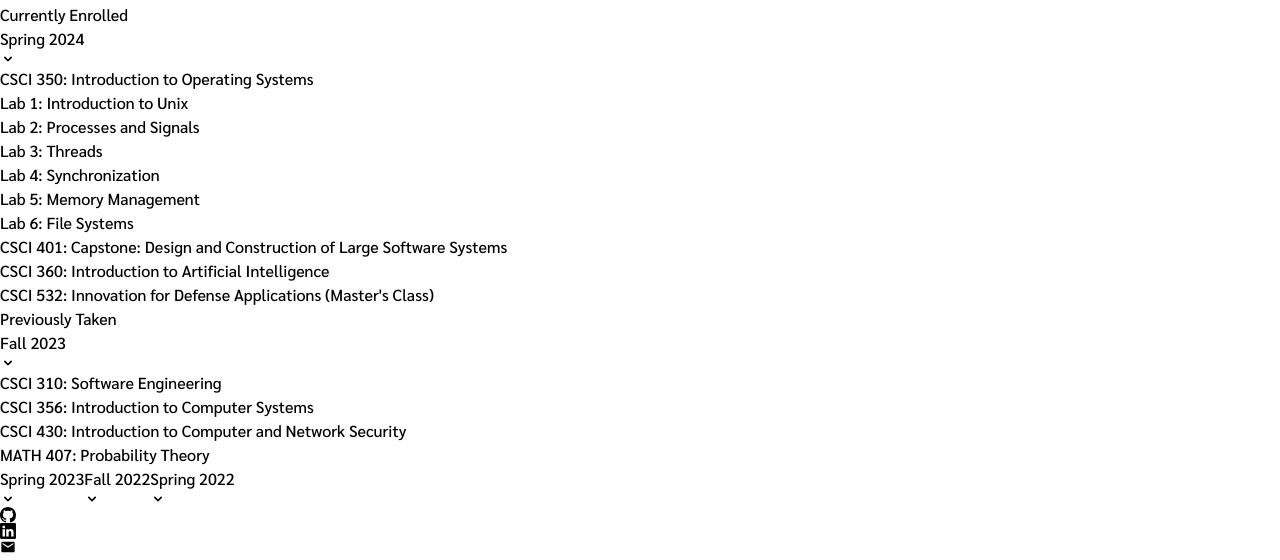
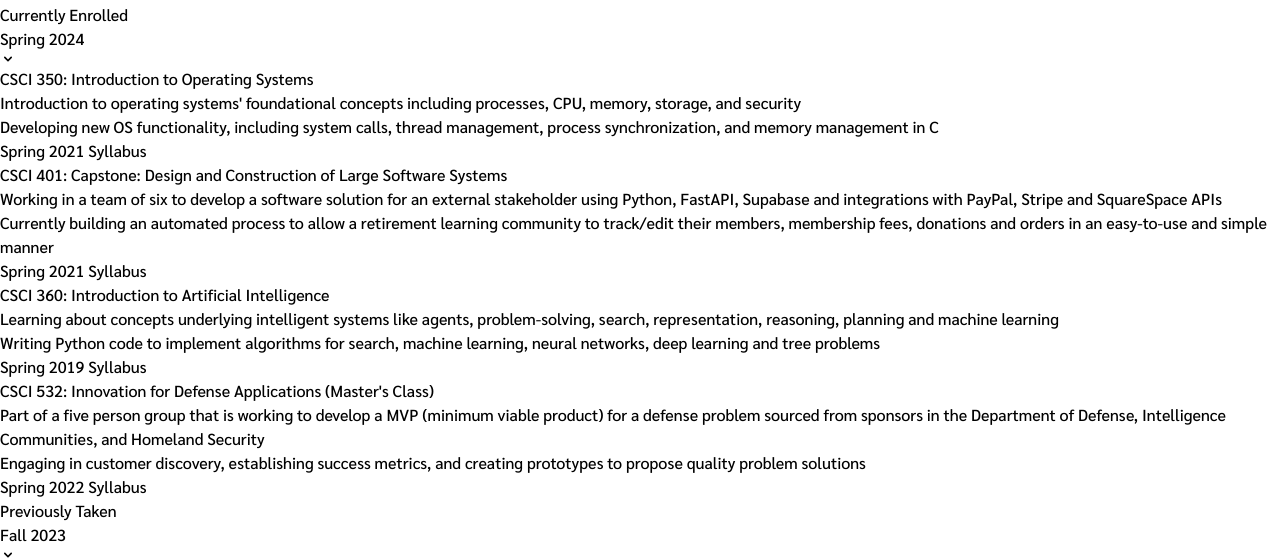
Before and after one commit to mantejl/personalWebsite, a Next.js app: page /coursework in a window 1280 px wide. Shown: the part 205-765 px from the top of the page. Built offline with nearby package versions, Linux system fonts and the light colour scheme.

Commit message:
coursework additions

```diff
--- a/app/components/NavBar.js
+++ b/app/components/NavBar.js
@@ -6,13 +6,13 @@ import { Navbar } from "flowbite-react";
 export default function NavBar() {
   return (
     <Navbar fluid rounded>
-      <Navbar.Brand>
+      <Navbar.Brand as={Link} href="/">
         <img
           src="/favicon.ico"
-          className="mr-3 h-12 pt-2 ml-2 mt-3 mb-3"
+          className="mr-3 h-12 pt-2 ml-2 mt-3 mb-2"
           alt="Flowbite React Logo"
         />
-        <span className="self-center font-serif whitespace-nowrap text-3xl font-semibold text-blue-900 pt-2">
+        <span className="self-center whitespace-nowrap text-3xl font-semibold text-blue-900 pt-2">
           Mantej Lamba
         </span>
       </Navbar.Brand>
--- a/app/coursework/page.js
+++ b/app/coursework/page.js
@@ -7,32 +7,126 @@ const CourseworkPage = () => {
   return (
     <div>
       <div>
-        <p className="font-bold text-2xl mb-2 ml-4 mt-4 text-blue-900">
+        <p className="font-bold text-3xl mb-2 ml-4 mt-4 text-blue-900">
           Currently Enrolled
         </p>
         <Accordion>
           <Accordion.Panel>
             <Accordion.Title>Spring 2024</Accordion.Title>
             <Accordion.Content>
-              <ul className="list-disc pl-5">
-                <li>
-                  CSCI 350: Introduction to Operating Systems
+              <ul className="list-disc pl-5 text-xl">
+                <li className="pb-4">
+                  <p className="text-2xl font-extrabold">
+                    CSCI 350: Introduction to Operating Systems
+                  </p>
                   <ul className="list-disc pl-5">
-                    <li>Lab 1: Introduction to Unix</li>
-                    <li>Lab 2: Processes and Signals</li>
-                    <li>Lab 3: Threads</li>
-                    <li>Lab 4: Synchronization</li>
-                    <li>Lab 5: Memory Management</li>
-                    <li>Lab 6: File Systems</li>
+                    <li>
+                      Introduction to operating systems' foundational concepts
+                      including processes, CPU, memory, storage, and security
+                    </li>
+                    <li>
+                      Developing new OS functionality, including system calls,
+                      thread management, process synchronization, and memory
+                      management in C
+                    </li>
+                    <li>
+                      <a
+                        href="https://web-app.usc.edu/soc/syllabus/20211/30175.pdf"
+                        target="_blank"
+                        rel="noopener noreferrer"
+                        className="text-blue-600"
+                      >
+                        Spring 2021 Syllabus
+                      </a>
+                    </li>
                   </ul>
                 </li>
-                <li>
-                  CSCI 401: Capstone: Design and Construction of Large Software
-                  Systems
+                <li className="pb-4">
+                  <p className="text-2xl font-extrabold">
+                    CSCI 401: Capstone: Design and Construction of Large
+                    Software Systems
+                  </p>
+                  <ul className="list-disc pl-5">
+                    <li>
+                      Working in a team of six to develop a software solution
+                      for an external stakeholder using Python, FastAPI,
+                      Supabase and integrations with PayPal, Stripe and
+                      SquareSpace APIs
+                    </li>
+                    <li>
+                      Currently building an automated process to allow a
+                      retirement learning community to track/edit their members,
+                      membership fees, donations and orders in an easy-to-use
+                      and simple manner
+                    </li>
+                    <li>
+                      <a
+                        href="https://web-app.usc.edu/soc/syllabus/20211/29963.pdf"
+                        target="_blank"
+                        rel="noopener noreferrer"
+                        className="text-blue-600"
+                      >
+                        Spring 2021 Syllabus
+                      </a>
+                    </li>
+                  </ul>
                 </li>
-                <li>CSCI 360: Introduction to Artificial Intelligence</li>
-                <li>
-                  CSCI 532: Innovation for Defense Applications (Master's Class)
+                <li className="pb-4">
+                  <p className="text-2xl font-extrabold">
+                    CSCI 360: Introduction to Artificial Intelligence
+                  </p>
+                  <ul className="list-disc pl-5">
+                    <li>
+                      Learning about concepts underlying intelligent systems
+                      like agents, problem-solving, search, representation,
+                      reasoning, planning and machine learning
+                    </li>
+                    <li>
+                      Writing Python code to implement algorithms for search,
+                      machine learning, neural networks, deep learning and tree
+                      problems
+                    </li>
+                    <li>
+                      <a
+                        href="https://web-app.usc.edu/soc/syllabus/20191/30000.pdf"
+                        target="_blank"
+                        rel="noopener noreferrer"
+                        className="text-blue-600"
+                      >
+                        Spring 2019 Syllabus
+                      </a>
+                    </li>
+                  </ul>
+                </li>
+                <li className="pb-4">
+                  <p className="text-2xl font-extrabold">
+                    CSCI 532: Innovation for Defense Applications (Master's
+                    Class)
+                  </p>
+                  <ul className="list-disc pl-5">
+                    <li>
+                      Part of a five person group that is working to develop a
+                      MVP (minimum viable product) for a defense problem sourced
+                      from sponsors in the Department of Defense, Intelligence
+                      Communities, and Homeland Security
+                    </li>
+                    <li>
+                      Engaging in customer discovery, establishing success
+                      metrics, and creating prototypes to propose quality
+                      problem solutions
+                    </li>
+
+                    <li>
+                      <a
+                        href="http://csclass.info/USC/H4D/"
+                        target="_blank"
+                        rel="noopener noreferrer"
+                        className="text-blue-600"
+                      >
+                        Spring 2022 Syllabus
+                      </a>
+                    </li>
+                  </ul>
                 </li>
               </ul>
             </Accordion.Content>
```
